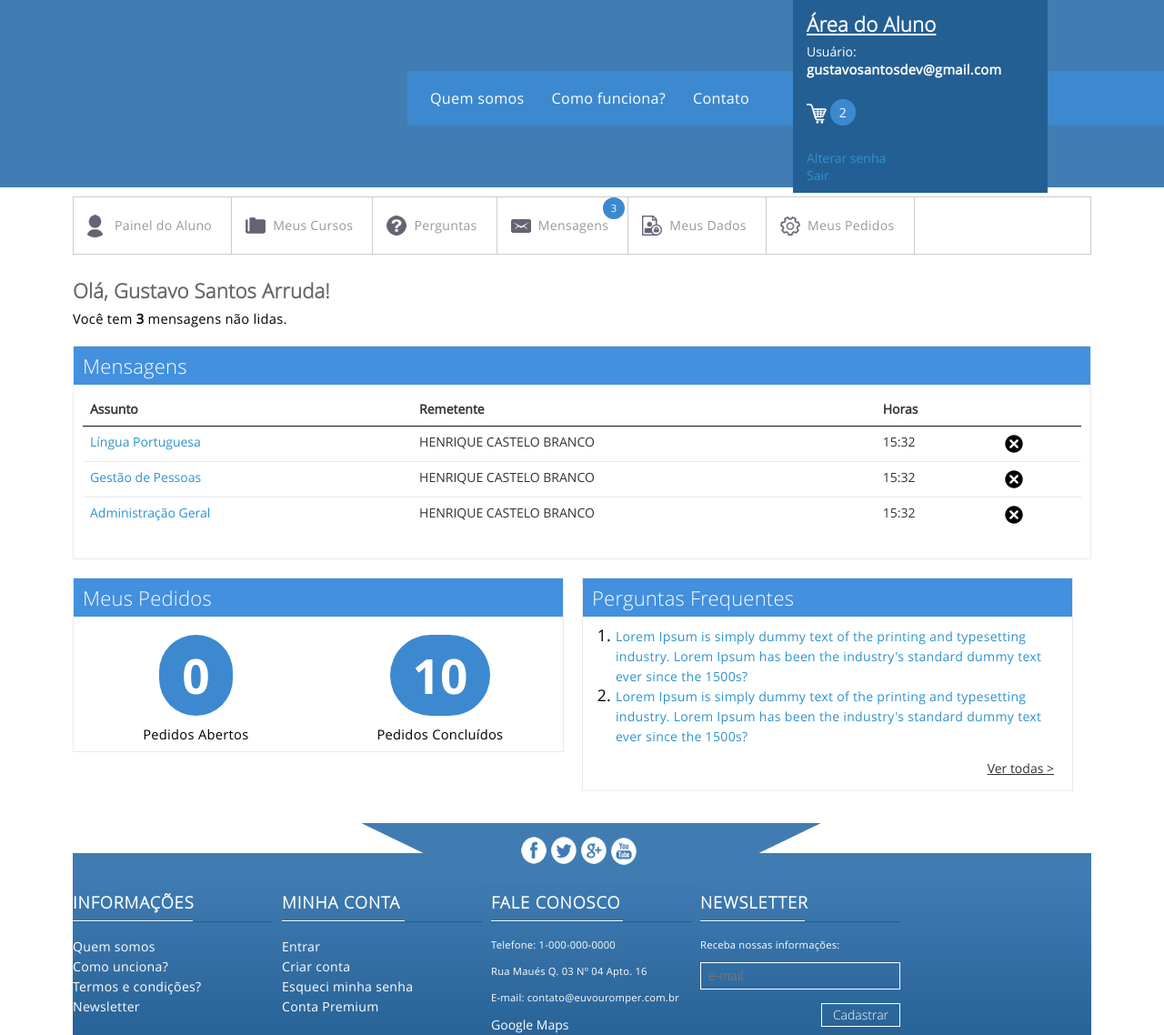
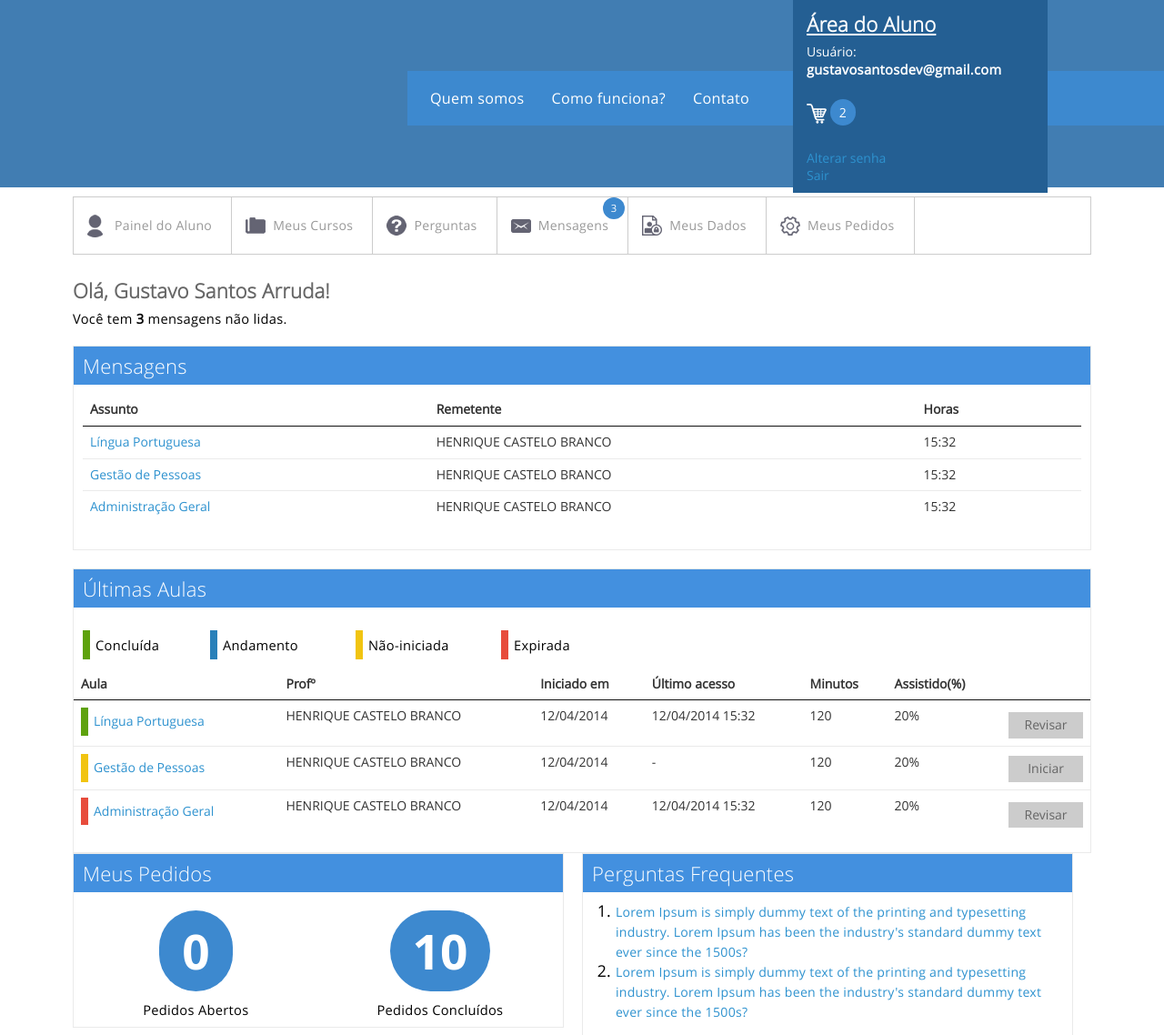
Before and after one commit to orlandoburli/euvouromper-design, a plain HTML site: page aluno-home.html in a window 1280 px wide. Shown: the top 1138 px of the page at 91% size. Drawn offline with Linux system fonts and the light colour scheme.

Commit message:
Ultimas Aulas - Home Aluno

```diff
--- a/aluno-home.html
+++ b/aluno-home.html
@@ -107,21 +107,21 @@
 	                            <td><a href="" title="" id="" class="createWindow">Língua Portuguesa</a></td>
 	                            <td class="right">HENRIQUE CASTELO BRANCO</td>
 	                            <td class="right">15:32</td>
-	                            <td class="right"><a href="" title=""><img src="./assets/imgs/delete.png" alt=""></a></td>
+	                            <td class="right"><a href="" title=""></a></td>
 	                        </tr>
 	                        <tr>
 	                            <td><a href="" title="">Gestão de Pessoas</a></td>
 	                            <td class="right">HENRIQUE CASTELO BRANCO</td>
 	                            <td class="right">15:32</td>
 
-	                            <td class="right"><a href="" title=""><img src="./assets/imgs/delete.png" alt=""></a></td>
+	                            <td class="right"><a href="" title=""></a></td>
 	                        </tr>
 	                        <tr>
 	                            <td><a href="" title="">Administração Geral</a></td>
 	                            <td class="right">HENRIQUE CASTELO BRANCO</td>
 	                            <td class="right">15:32</td>
 
-	                            <td class="right"><a href="" title=""><img src="./assets/imgs/delete.png" alt=""></a></td>
+	                            <td class="right"><a href="" title=""></a></td>
 	                        </tr>
 	                        </tbody>
 
@@ -129,6 +129,86 @@
 	                    </table>
                     </div>
                 </div>
+
+ 				<div class="panel">
+                    <div class="panel-header bg-lightBlue fg-white">
+                       Últimas Aulas
+                    </div>
+                    <div class="panel-content" style="overflow: auto;">
+	                    <div id="legenda-aulas">
+	                    	<div class="concluido span2">
+	                    		<p>Concluída</p>
+	                    	</div>
+
+	                    	<div class="andamento left span2">
+	                    		<p>Andamento</p>
+	                    	</div>
+
+	                    	<div class="nao-iniciado left span2">
+	                    		<p>Não-iniciada</p>
+	                    	</div>
+
+	                    	<div class="expirado left span2">
+	                    		<p>Expirada</p>
+	                    	</div>
+	                    </div>
+
+
+                    </div>
+
+
+					<table class="table hovered">
+                        <thead>
+                        <tr>
+                            <th class="text-left">Aula</th>
+                            <th class="text-left">Profº</th>
+                            <th class="text-left">Iniciado em</th>
+							<th class="text-left">Último acesso</th>
+                            <th class="text-left">Minutos</th>
+                            <th class="text-left">Assistido(%)</th>
+                            <th class="text-left"></th>
+                        </tr>
+                        </thead>
+
+                        <tbody>
+                        <tr>
+                            <td><a href="" title="" id="" class="createWindow concluido">Língua Portuguesa</a></td>
+                            <td class="right">HENRIQUE CASTELO BRANCO</td>
+                            <td class="right">12/04/2014</td>
+                            <td class="right">12/04/2014 15:32</td>
+							<td class="right">120</td>
+							<td class="right">20%</td>
+
+                            <td class="right"><a href="" title="" class="revisar">Revisar</a></td>
+                        </tr>
+                        <tr>
+                            <td><a href="" title="" class="nao-iniciado">Gestão de Pessoas</a></td>
+                            <td class="right">HENRIQUE CASTELO BRANCO</td>
+                            <td class="right">12/04/2014</td>
+                            <td class="right">-</td>
+							<td class="right">120</td>
+							<td class="right">20%</td>
+
+                            <td class="right"><a href="" title="" class="iniciar">Iniciar</a></td>
+                        </tr>
+                        <tr>
+                            <td><a href="" title="" class="expirado">Administração Geral</a></td>
+                            <td class="right">HENRIQUE CASTELO BRANCO</td>
+                            <td class="right">12/04/2014</td>
+                            <td class="right">12/04/2014 15:32</td>
+							<td class="right">120</td>
+							<td class="right">20%</td>
+
+                            <td class="right"><a href="" title="" class="revisar">Revisar</a></td>
+                        </tr>
+                        </tbody>
+
+                        <tfoot></tfoot>
+                    </table>
+
+
+                </div>
+
 
                 <div class="panel span7 left">
                     <div class="panel-header bg-lightBlue fg-white">
--- a/assets/css/style-main.css
+++ b/assets/css/style-main.css
@@ -916,3 +916,53 @@ a.ver-todas-simples:hover {
 	text-decoration: none;
 	color:#333;
 }
+
+#legenda-aulas {
+	margin: 15px 0;
+}
+.concluido, .andamento, .nao-iniciado, .expirado {
+	color: #999;
+ 	padding: 6px;
+ 	float: left;
+}
+.concluido p, .andamento p, .nao-iniciado p, .expirado p{
+	margin: 0;
+	padding: 0;
+}
+.concluido {
+ 	border-left: 8px solid #5ea20d;
+}
+.andamento {
+ 	border-left: 8px solid #2980b9;
+}
+.nao-iniciado {
+	 border-left: 8px solid #F1C411;
+}
+.expirado {
+ 	border-left: 8px solid #E74C3C;
+}
+
+.revisar {
+	background-color: #ccc;
+	color: #666 !important;
+	padding: 5px;
+	margin-top: 5px;
+	display: block;
+	text-align: center;
+}
+.revisar:hover {
+	background-color: #245F93;
+	color: #fff !important;
+}
+.iniciar {
+	background-color: #ccc;
+	color: #666 !important;
+	padding: 5px;
+	margin-top: 2px;
+	display: block;
+	text-align: center;
+}
+.iniciar:hover {
+	color: #fff !important;
+	background-color: #245F93;
+}
```
